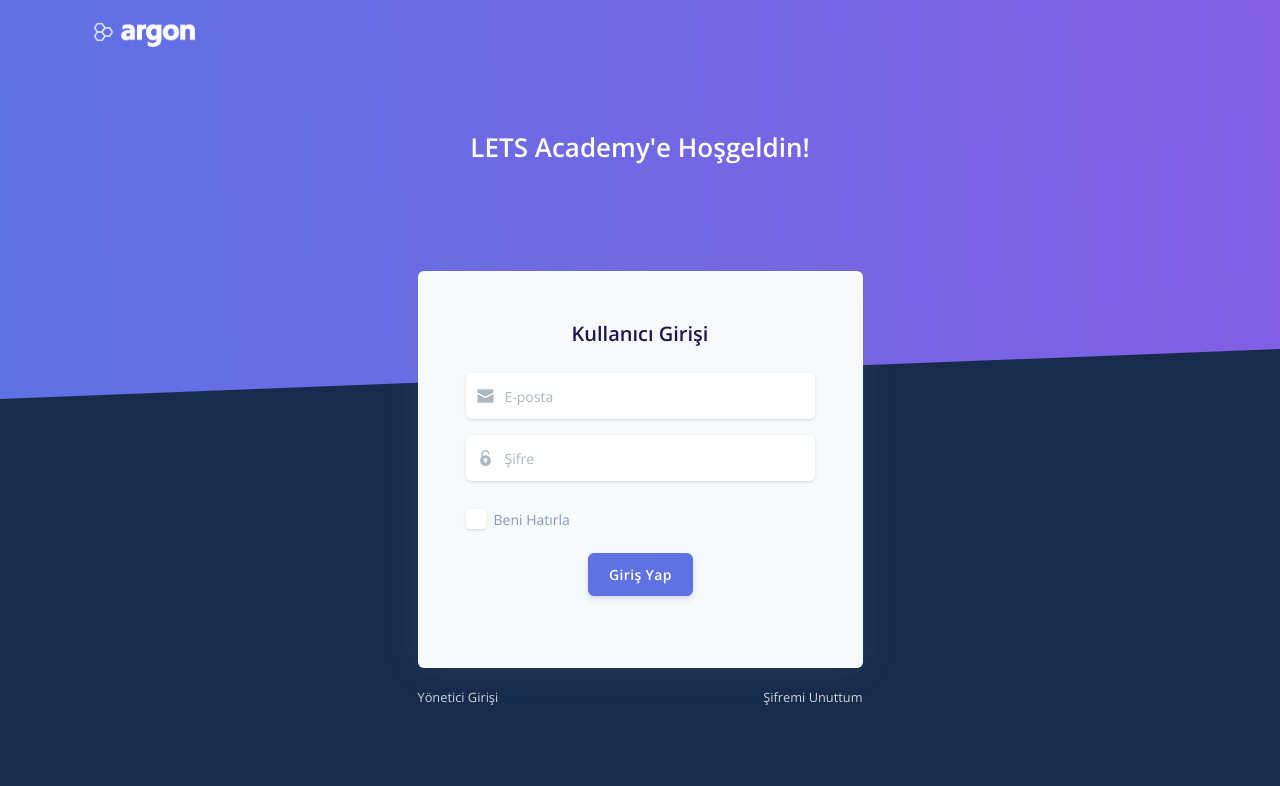
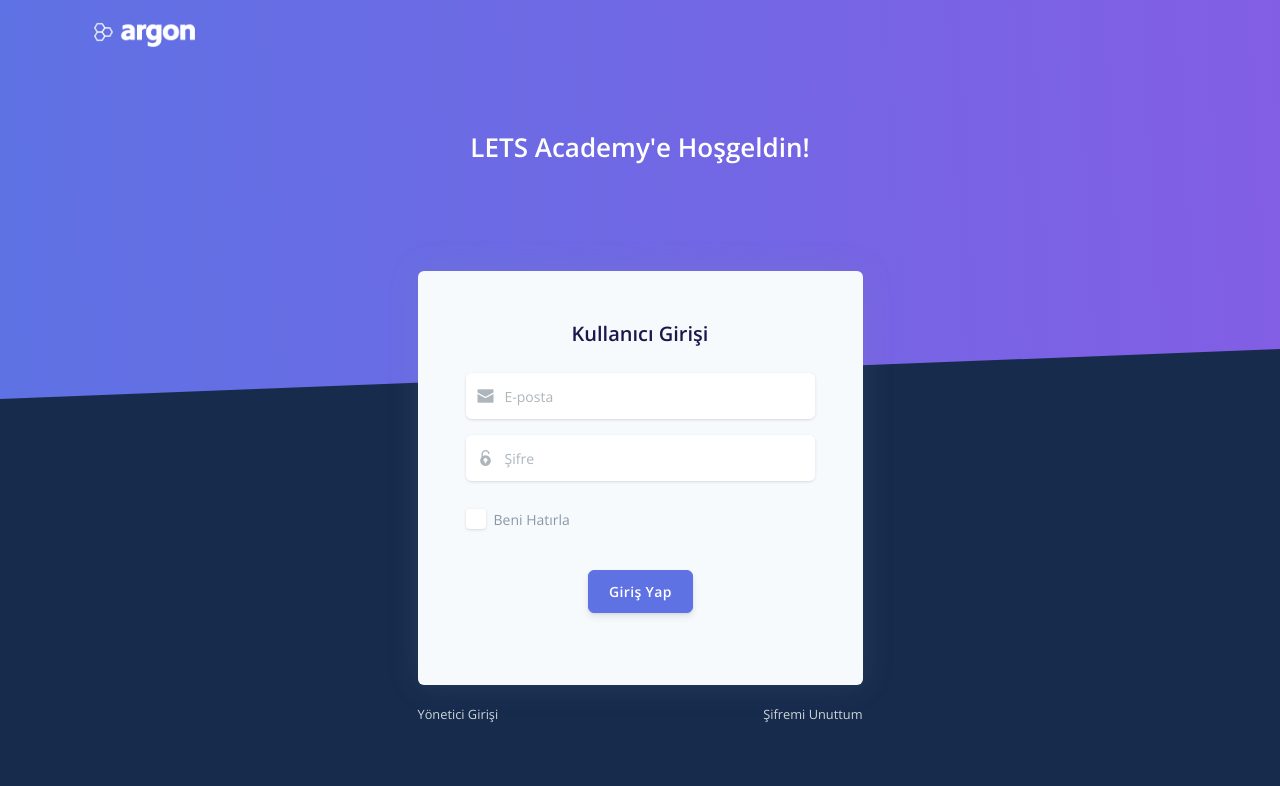
Before and after one commit to ahmetguler7049/onBoarding, a Django app: page /login/ in a window 1280 px wide. Shown: the top 786 px of the page. Run offline with Django 3.2, Linux system fonts and the light colour scheme; some libraries are stand-ins or nearby versions.

Commit message:
login backend_2

```diff
--- a/Notes.py
+++ b/Notes.py
@@ -1,7 +1,7 @@
 
 """
 
-git add . && git status && git commit -m "login backend" && git push heroku master
+git add . && git status && git commit -m "login backend_2" && git push heroku master
 git checkout main && git pull
 
 pip list --format freeze > requirements.txt
--- a/onBoarding/templates/accounts/login.html
+++ b/onBoarding/templates/accounts/login.html
@@ -59,7 +59,7 @@
                     <span class="text-muted">Beni Hatırla</span>
                   </label>
                 </div>
-                <div class="g-recaptcha" data-sitekey="6Le4x5MaAAAAAFcJfQYv5toU2Is38BH7G6bNq7-T"></div>
+                <div style="margin-top: 5%" class="g-recaptcha" data-sitekey="6Le4x5MaAAAAAFcJfQYv5toU2Is38BH7G6bNq7-T"></div>
                 <div class="text-center">
                   <button type="submit" class="btn btn-primary my-4">Giriş Yap</button>
                 </div>
```
